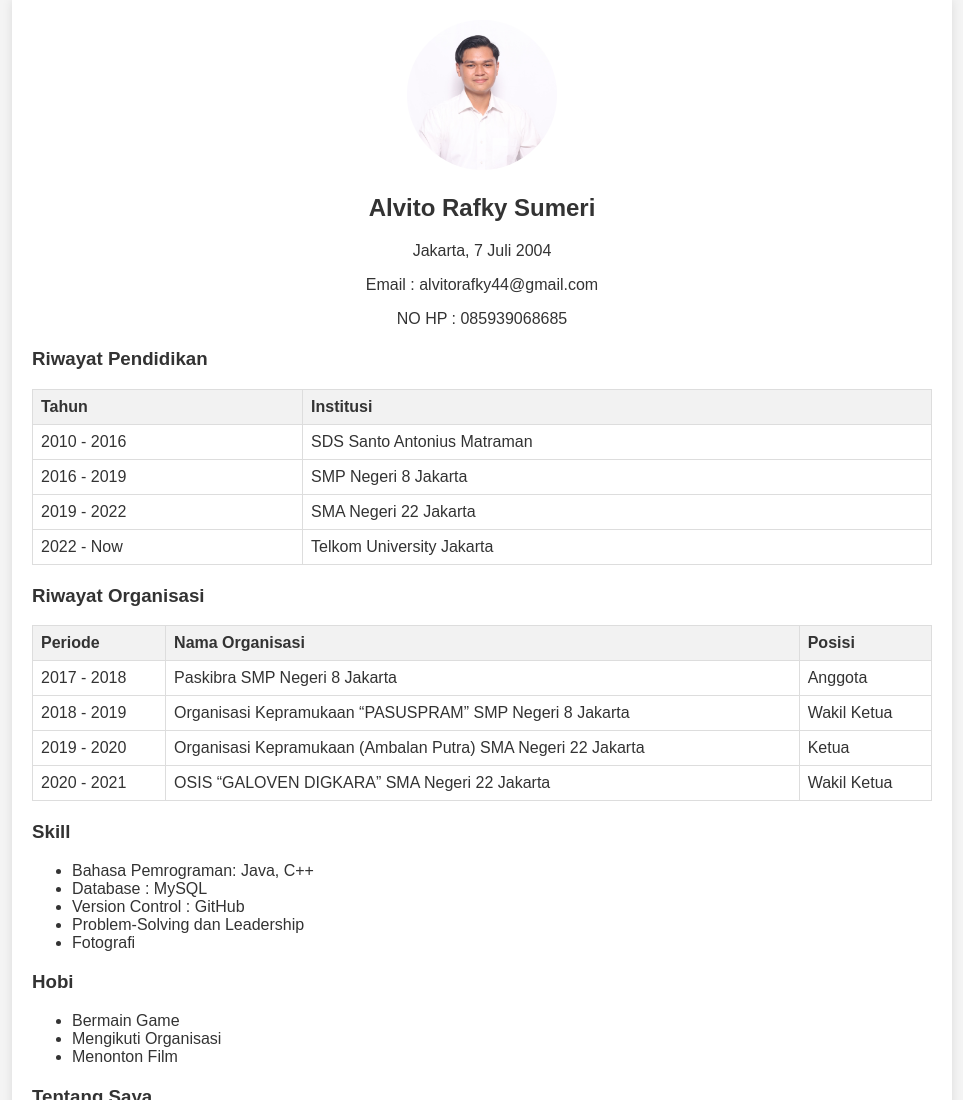
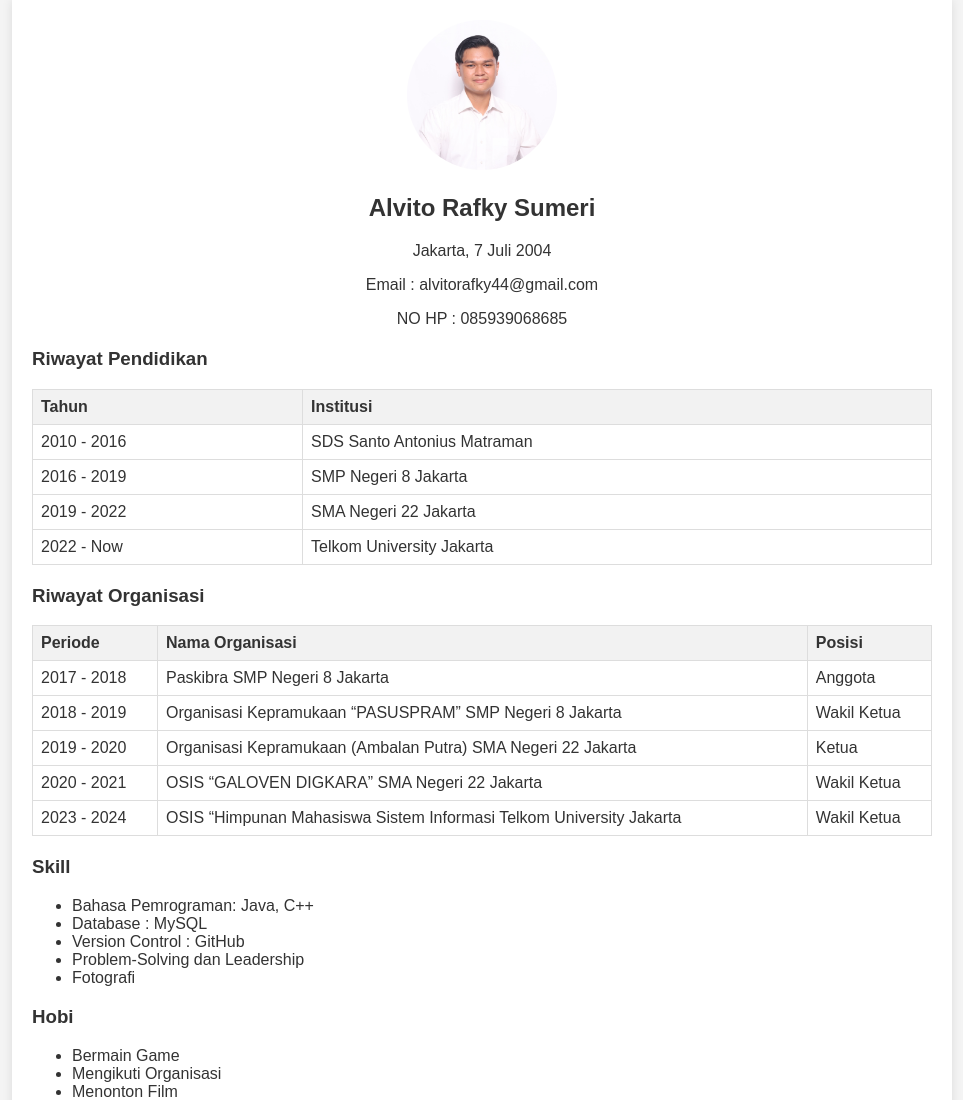
Before and after one commit to AlvitoRafky77/cv-alvitorafky, a plain HTML site: page index.html in a window 1280 px wide. Shown: the top 1100 px of the page, without its empty margins (158-1121 px from the left). Drawn offline with Linux system fonts and the light colour scheme.

Commit message:
Update index.html

```diff
--- a/index.html
+++ b/index.html
@@ -125,6 +125,11 @@
                     <td>OSIS “GALOVEN DIGKARA” SMA Negeri 22 Jakarta</td>
                     <td>Wakil Ketua</td>
                 </tr>
+                <tr>
+                    <td>2023 - 2024</td>
+                    <td>OSIS “Himpunan Mahasiswa Sistem Informasi Telkom University Jakarta</td>
+                    <td>Wakil Ketua</td>
+                </tr>
             </tbody>
         </table>
 
```
